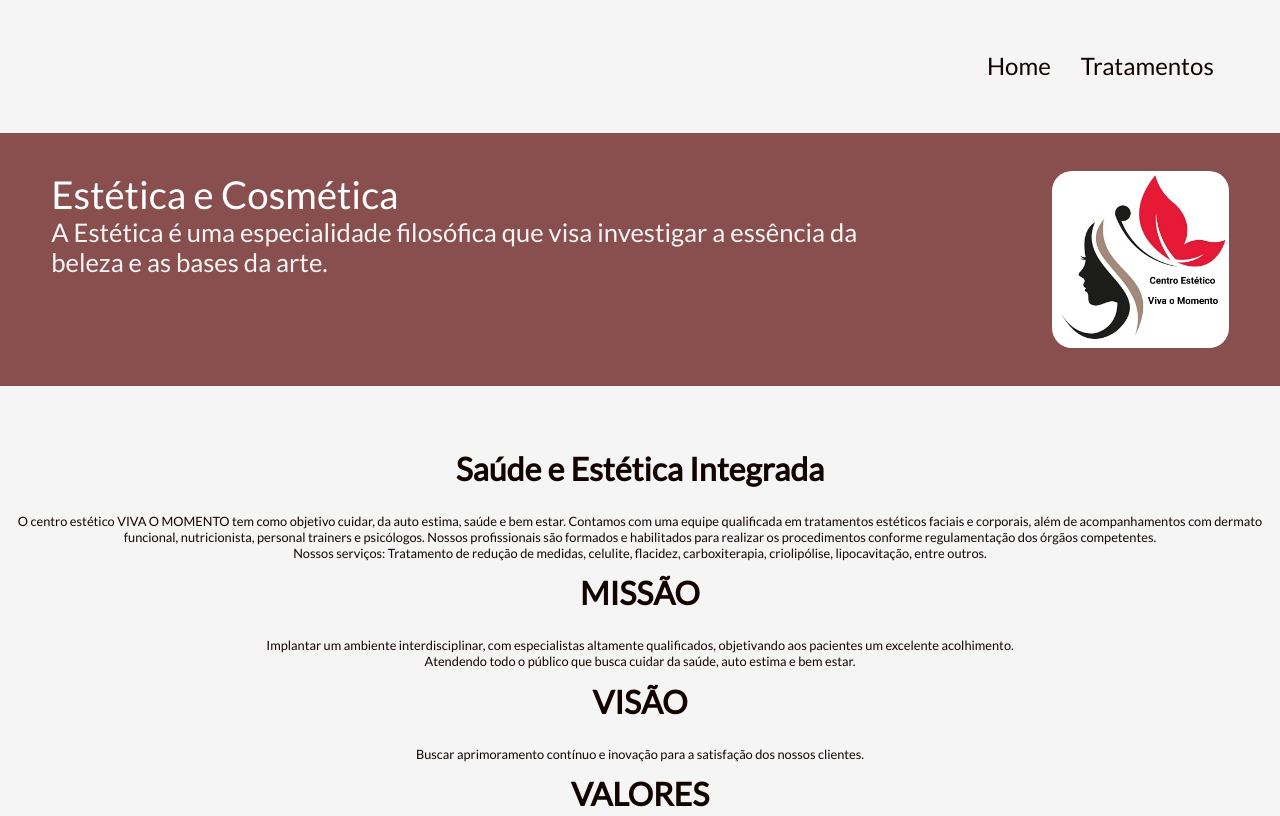
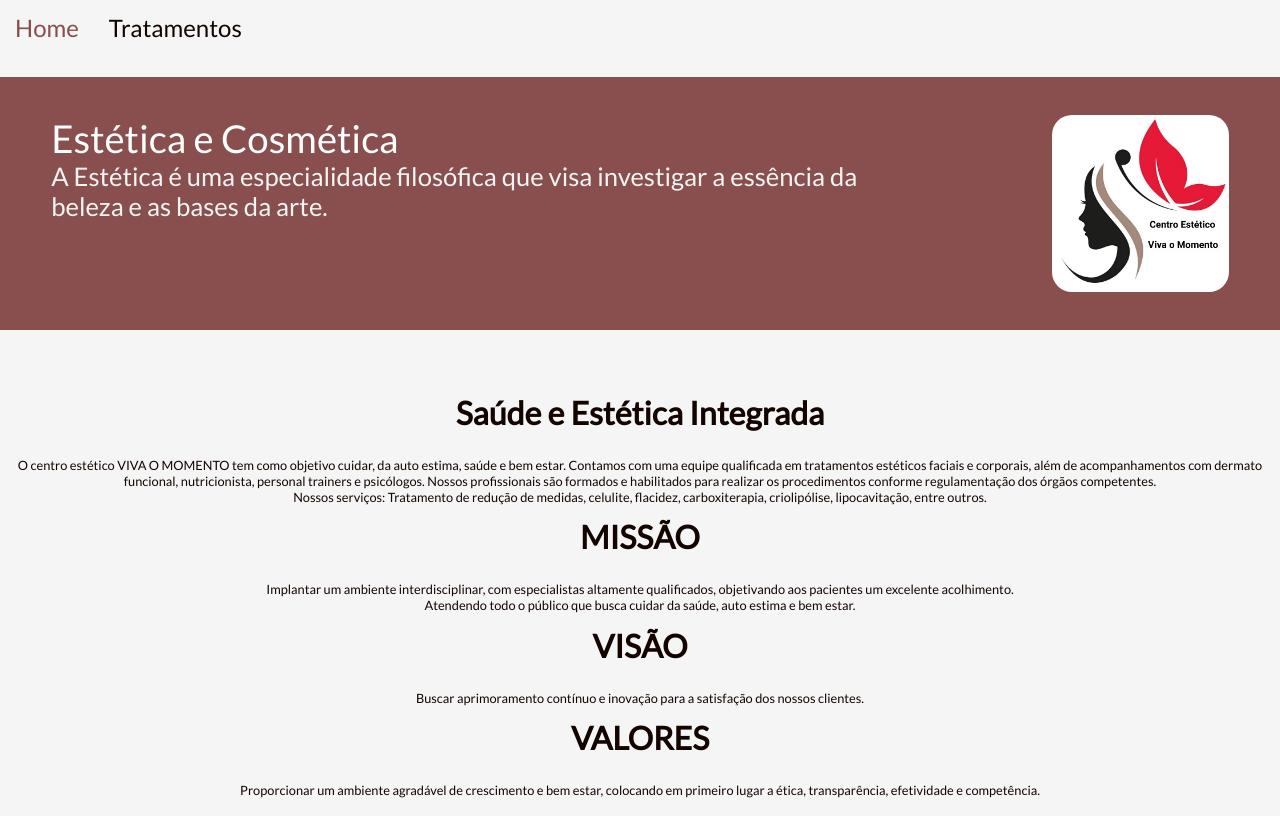
Before and after one commit to rafaelmendes1/CentroEsteticoVivaoMomento, a plain HTML site: page index.html in a window 1280 px wide. Shown: the top 816 px of the page. Drawn offline with nearby package versions, Linux system fonts and the light colour scheme.

Commit message:
adicionandoMenu fixo

```diff
--- a/css/style.css
+++ b/css/style.css
@@ -118,6 +118,7 @@ img {max-width: 100% }
 .newsletter button {width: 20%; float: none;}
 .logoban {display: block; width: 15%; float: right; border-radius: 20px;}
 .logop {display: none;}
+.cabecalho nav{position: fixed; left: 0; top: 0; width: 100%;}
 
 }
 
--- a/index.html
+++ b/index.html
@@ -15,14 +15,14 @@
 			<nav class="menu">
 				<a class="btn-close"><i class="fas fa-times"></i></a>
 				<ul>
-					<li><a href="#home">Home</a></li>
+					<li><a href="#banner">Home</a></li>
 					<li><a href="#tratamentos">Tratamentos</a></li>
 				</ul>
 
 			</nav>
 		</header>
 		<!-- BANNER -->
-		<div class="banner container">
+		<div class="banner container" id="banner">
 			<div class="title">
 				<h2> Estética e Cosmética </h2>
 				<h3> A Estética é uma especialidade filosófica que visa investigar a essência da beleza e as bases da arte. </h3>
@@ -85,7 +85,7 @@
 
 		<!-- TRATAMENTOS -->
 
-			<section class="inicio-t" id="tratamentos">Tratamentos</section>
+			<section class="inicio-t">Tratamentos</section>
 		<main class="trataments container " id="tratamentos">
 
 			<article class="tratament radius">
@@ -176,6 +176,7 @@
 					</ul>
 				</div>
 			</article>
+
 		</main>
 
 
```
